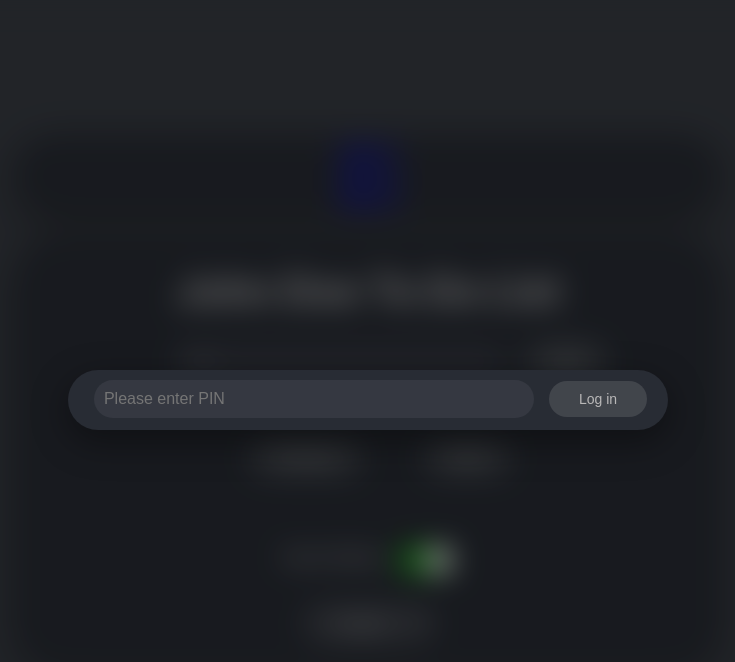
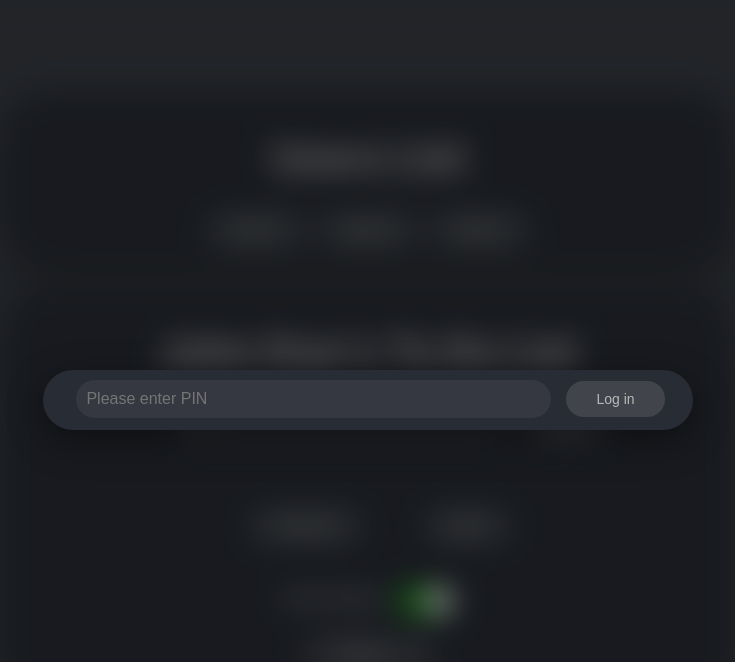
Before and after one commit to hadya286/ReactTodos, a React (Create React App) app: page /users/1 in a window 1280 px wide. Shown: the top 662 px of the page, without its empty margins (272-1007 px from the left). Built offline with nearby package versions, Linux system fonts and the light colour scheme.

Commit message:
added comments for explanation

```diff
--- a/src/App.css
+++ b/src/App.css
@@ -13,6 +13,8 @@ button {
   padding: 10px;
   border-radius: 15px;
   margin: 0 5px;
+  margin-top: 3px;
+  margin-bottom: 3px;
 }
 
 button.btn {
@@ -41,15 +43,12 @@ button.btn2 {
   align-items: center;
   font-size: 20px;
   margin: 50px;
+  padding: 10px;
   width: 700px;
   float: left;
   border-radius: 2em;
   box-shadow: 0px 11px 35px 2px rgba(0, 0, 0, 0.35)
 }
-
-/* .card-header {
-  align-items: center;
-} */
 
 .singleTodo {
   border-radius: 50px;
@@ -184,6 +183,10 @@ background-color: rgba(230, 226, 219, 0.808);
   color: rgb(168, 168, 168);
 }
 
+#dark .userLink {
+  color: rgb(168, 168, 168);
+}
+
 #dark .switch label {
 color: rgb(180, 180, 180);
 }
@@ -196,7 +199,9 @@ color: rgb(180, 180, 180);
 
 .switch {
   display: flex;
-margin: 10px
+  margin-top: -20px;
+  margin-left: 10px;
+  margin-right: 10px;
 }
 
 .switch label {
@@ -255,7 +260,7 @@ input {
     padding-right: 30px;
     padding-bottom: 10px;
     padding-top: 10px
-}
+  }
 
 option {
   border-radius: 30px;
@@ -272,7 +277,7 @@ option {
 }
 
 #ar .singleTodo {
-flex-direction: row-reverse;
+  flex-direction: row-reverse;
 }
 
 #ar ul.navRow {
@@ -280,9 +285,14 @@ flex-direction: row-reverse;
   flex-direction: row-reverse;
 }
 
+/* #ar .modalInput{
+  display: flex;
+  flex-direction: row-reverse;
+} */
+
 .modal-content{
   height:60px;
-  width: 600px;
+  width: 650px;
   position: absolute;
   background-color: inherit;
   top:50%;
@@ -296,6 +306,7 @@ flex-direction: row-reverse;
   box-shadow: 0px 11px 35px 2px rgba(0, 0, 0, 0.35);
 }
 
+
 .modal-background{
   position: fixed;
     top: 0;
@@ -308,5 +319,14 @@ flex-direction: row-reverse;
 }
 
 .userLink {
+  text-decoration: none;
+}
+
+.userList {
+  display: flex;
 
 }
+
+#ar .userList {
+  flex-direction: row-reverse;
+}
--- a/src/App.jsx
+++ b/src/App.jsx
@@ -13,7 +13,7 @@ function App() {
       <div className="App" id={theme}>
         <Home />
 
-        {/* replaces switch */}
+        {/* routes replaces switch */}
         <Routes>
           <Route path="/users/:id" element={<Card />} />
         </Routes>
--- a/src/Components/Card.jsx
+++ b/src/Components/Card.jsx
@@ -1,22 +1,25 @@
 import React from "react"
 import {useContext, useEffect} from "react"
+import {useParams} from "react-router-dom"
+import ThemeContext from "../Context/themeContext"
+import TodosContext from "../Context/todosContext"
+
 import Form from "./Form"
+import Pagination from "./Pagination"
 import Posts from "./Posts"
-import Pagination from "./Pagination"
 import ThemeSwitch from "./ThemeSwitch"
-import ThemeContext from "../Context/themeContext"
-import {useParams} from "react-router-dom"
-import TodosContext from "../Context/todosContext"
 import UserPin from "./UserPin"
 
 export const Card = () => {
   const {lang} = useContext(ThemeContext)
   const {loggedIn, setLoggedIn, searchName} = useContext(TodosContext)
 
+  // The useParams hook returns an object of key/value pairs of the dynamic params from the current URL that were matched by the <Route path>
   // use params
   const {id} = useParams()
 
   // upon rendering card component => it will set the todos to the user that is coming from the parameters (1, or 2, or 3)
+  // upon change of 'id' state, set logged in to false and ask for password again
   useEffect(() => {
     setLoggedIn(false)
     // eslint-disable-next-line
@@ -25,9 +28,11 @@ export const Card = () => {
   return (
     <div className="card" id={lang}>
       {!loggedIn && <UserPin id={id} />}
+      {/* if not loggedin => pin component <UserPin> is displayed */}
+
       <h1 className="card-header">
         {lang === "en"
-          ? `${searchName(id)} To Do List`
+          ? `${searchName(id)}'s To Do List`
           : `${searchName(id)} قائمة مهام`}
       </h1>
 
--- a/src/Components/Pagination.jsx
+++ b/src/Components/Pagination.jsx
@@ -20,7 +20,7 @@ const Pagination = () => {
           onClick={() => {
             const prevPage = currentPage - 1
             if (prevPage > 0) {
-              paginate(prevPage)
+              paginate(prevPage) // setting prevPage to setCurrentPage
             }
           }}
         >
@@ -52,7 +52,7 @@ const Pagination = () => {
           onClick={() => {
             const nextPage = currentPage + 1
             if (nextPage <= pageNumbers.length) {
-              paginate(nextPage)
+              paginate(nextPage) // setting nextPage to setCurrentPage
             }
           }}
         >
--- a/src/Components/Posts.jsx
+++ b/src/Components/Posts.jsx
@@ -10,12 +10,7 @@ import ThemeContext from "../Context/themeContext"
 
 const Posts = () => {
   const {lang} = useContext(ThemeContext)
-  const {loading, handleDelete, handleEdit, currentPosts} =
-    useContext(TodosContext)
-
-  if (loading) {
-    return <h2>Loading..</h2>
-  }
+  const {handleDelete, handleEdit, currentPosts} = useContext(TodosContext)
 
   return (
     <ul>
--- a/src/Components/ThemeSwitch.jsx
+++ b/src/Components/ThemeSwitch.jsx
@@ -1,7 +1,8 @@
 import ReactSwitch from "react-switch"
+import {useContext} from "react"
 import ThemeContext from "../Context/themeContext"
-import {useContext} from "react"
 
+// darkMode/lightMode switch & ar/en dropdown
 function ThemeSwitch() {
   const {theme, toggleTheme, setLang} = useContext(ThemeContext)
   return (
@@ -15,7 +16,6 @@ function ThemeSwitch() {
         <select
           id="lang"
           className="dropdown"
-          // target=select
           onChange={(e) => {
             setLang(e.target.value)
           }}
--- a/src/Components/UserPin.jsx
+++ b/src/Components/UserPin.jsx
@@ -1,8 +1,10 @@
 import {useContext, useState} from "react"
+import {useParams} from "react-router-dom"
 import TodosContext from "../Context/todosContext"
-import {useParams} from "react-router-dom"
+import ThemeContext from "../Context/themeContext"
 
 function UserPin() {
+  const {lang} = useContext(ThemeContext)
   const {login} = useContext(TodosContext)
   const {id} = useParams()
   const [pinEntered, setPinEntered] = useState("")
@@ -20,14 +22,20 @@ function UserPin() {
       <div className="modal-background"></div>
       <div className="modal-content">
         <input
+          className="modalInput"
+          id={lang}
           type="password"
           style={{margin: "10px"}}
-          placeholder="Please enter PIN"
+          placeholder={
+            lang === "en"
+              ? "Please enter PIN"
+              : "الرجاء ادخال رقم التعريف الشخصي"
+          }
           value={pinEntered}
           onChange={handleChange}
         />
         <button className="btn" onClick={handleSubmit}>
-          Log in
+          {lang === "en" ? "Log in" : "تسجيل الدخول"}
         </button>
       </div>
     </>
--- a/src/Context/todosContext.js
+++ b/src/Context/todosContext.js
@@ -60,7 +60,6 @@ export const TodosProvider = ({children}) => {
 
   // set todos for the user
   const [todos, setTodos] = useState([])
-  const [loading, setLoading] = useState(false) // this is the state for the loading spinner
   const [loggedIn, setLoggedIn] = useState(false) // this is the state for the login page
   const [todo, setTodo] = useState("") // this is the state for the input field
   const [editId, setEditId] = useState(0) // this is the state for the edit button
@@ -80,7 +79,7 @@ export const TodosProvider = ({children}) => {
     }
   }
 
-  // fucntion to search for the user using his id
+  // fucntion to search for the user using his id and retrieve his todos respectively
   // fixed is: id, we are searching for user that has this specific id
   const searchUser = (id) => {
     id = parseInt(id)
@@ -97,7 +96,7 @@ export const TodosProvider = ({children}) => {
     const user = users.find((user) => user.id === id && user.pin === pin)
     if (user) {
       setLoggedIn(true)
-      searchUser(id)
+      searchUser(id) // retrieve user's todo list
     }
   }
 
@@ -113,18 +112,22 @@ export const TodosProvider = ({children}) => {
             ? (t = {id: t.id, todo}) // we are replacing the todo with the new todo
             : {id: t.id, todo: t.todo} // we are keeping the old todo by cloning them
       )
-      setTodos(updatedTodos) // setting our updated 'todos' list to the state
+      setTodos(updatedTodos) // setting our 'updatedTodos' list to the state
       // resesting the input field and the editId
       setEditId(0)
       setTodo("")
       return
     }
 
-    // prevent from adding empty 'todo's and adding the 'todo' to the list
+    // prevent from adding empty 'todo's, and add the 'todo' to the list
     if (todo !== "") {
       // we are adding the 'todo' to the list by putting it in an object and spreading all the old todos using '...todos'
       setTodos([{id: `${todo}-${Date.now()}`, todo}, ...todos])
       setTodo("") // resetting the input field
+      //date.now(): to make unique id,
+      // item1-1669192232407
+      // item1-1669192241445
+      // console.log(`${todo}-${Date.now()}`)
     }
   }
 
@@ -132,6 +135,10 @@ export const TodosProvider = ({children}) => {
   const handleDelete = (id) => {
     const delTodo = todos.filter((to) => to.id !== id)
     setTodos([...delTodo])
+    // filter: function applied on array 'todos', when condition (id != fixed id) is met, filter what we wanna delete
+    // we use != id to pass the todos that we wanna keep,
+    // and to catch the id=id
+    // filter puts the opposite inside of the condition
   }
 
   // Edit 'todos' from the list
@@ -141,7 +148,7 @@ export const TodosProvider = ({children}) => {
     setEditId(id)
   }
 
-  //
+  // pagination numbers
   const paginate = (pageNumber) => setCurrentPage(pageNumber)
 
   return (
@@ -150,8 +157,6 @@ export const TodosProvider = ({children}) => {
         // states
         todos,
         setTodos,
-        loading,
-        setLoading,
         todo,
         setTodo,
         editId,
--- a/src/Pages/Home.jsx
+++ b/src/Pages/Home.jsx
@@ -1,19 +1,34 @@
 import {Link} from "react-router-dom"
+import {useContext} from "react"
+import ThemeContext from "../Context/themeContext"
 
 export const Home = () => {
+  const {lang} = useContext(ThemeContext)
   return (
     // add negative margin to
-    <div className="card" style={{marginBottom: "-20px"}}>
+    <div className="card" id={lang} style={{marginBottom: "-20px"}}>
+      <h1 className="card-header">
+        {lang === "en" ? "Users List" : "قائمة المستخدمين"}
+      </h1>
       {/* three links react router links that leeads to 3 users */}
+
+      <div className="userList">
         <Link className="userLink" to="/users/1">
-        User 1
+          <button className="btn">
+            {lang === "en" ? "User 1" : "المستخدم ١"}
+          </button>
         </Link>
         <Link className="userLink" to="/users/2">
-        User 2
+          <button className="btn">
+            {lang === "en" ? "User 2" : "المستخدم ٢"}
+          </button>
         </Link>
         <Link className="userLink" to="/users/3">
-        User 3
+          <button className="btn">
+            {lang === "en" ? "User 3" : "المستخدم ٣	"}
+          </button>
         </Link>
+      </div>
     </div>
   )
 }
```
Lines whose indentation alone changed are shown as unchanged.
